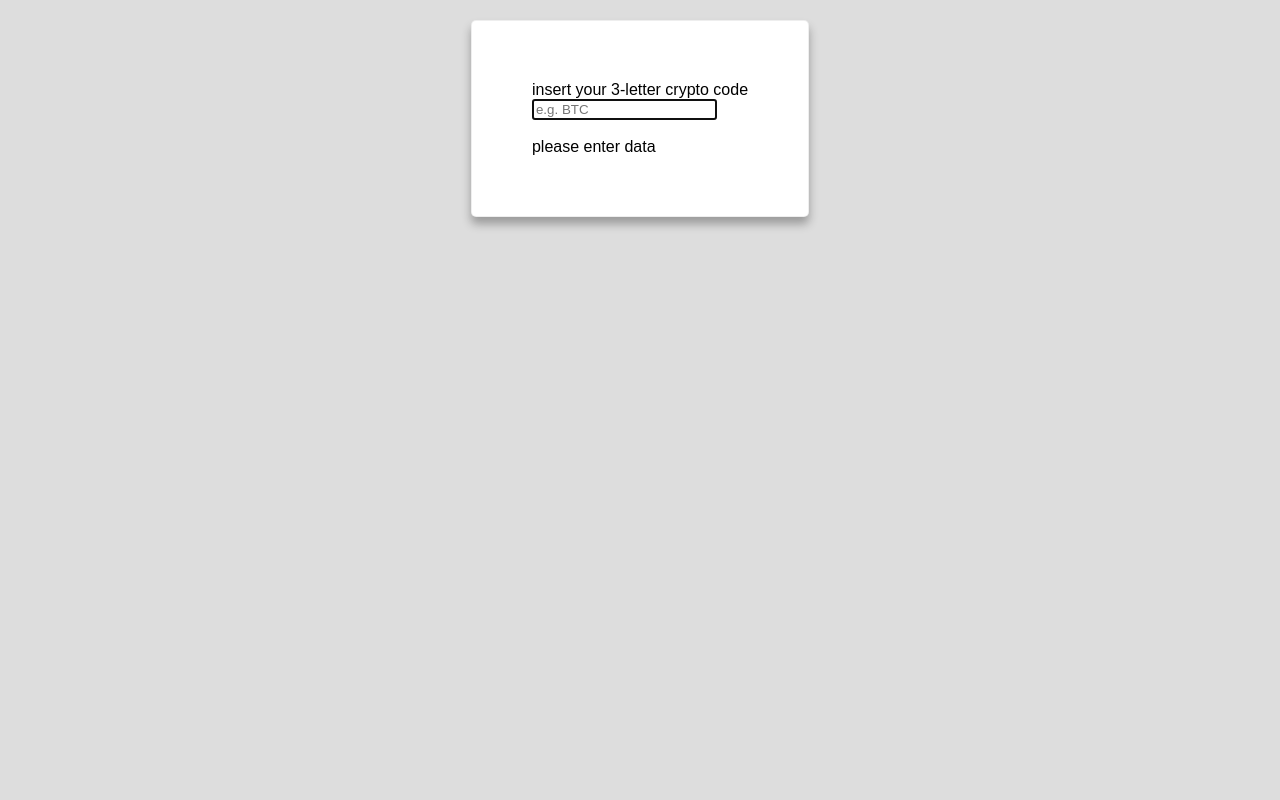
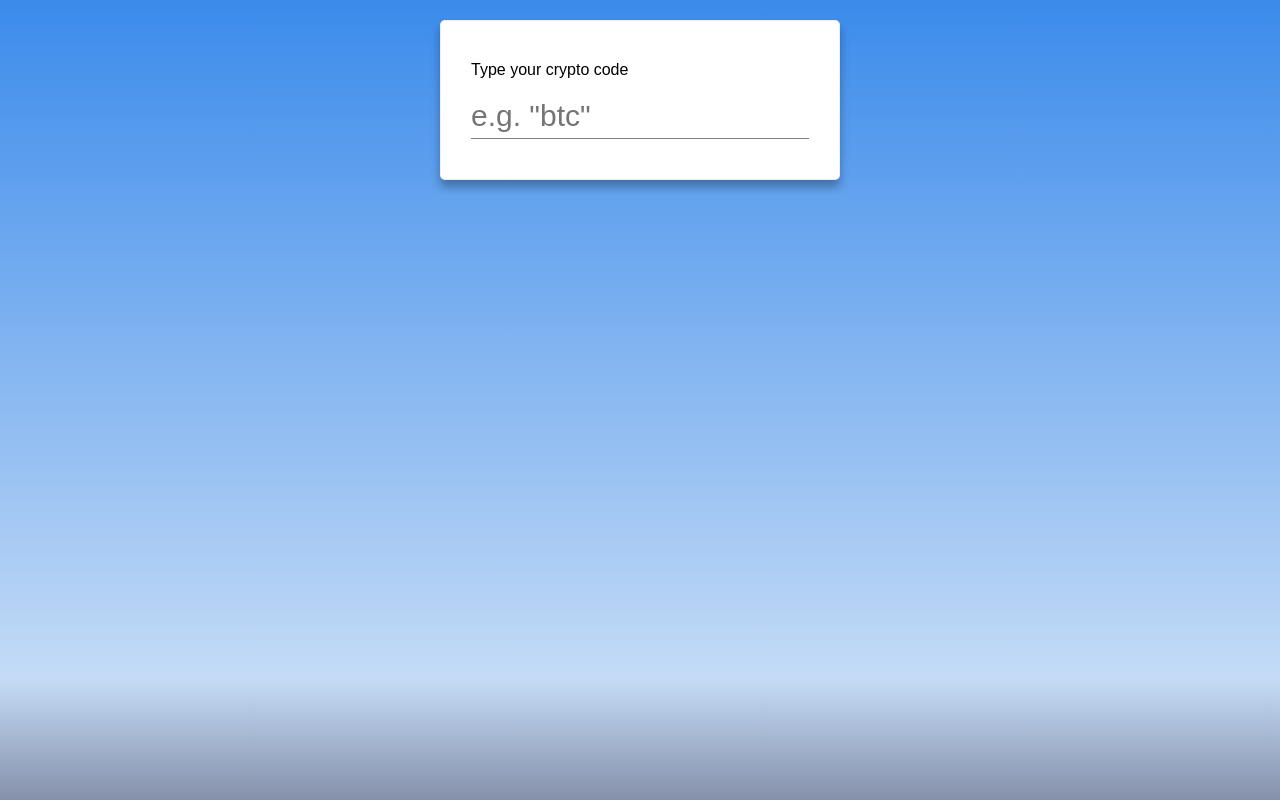
Before and after one commit to bramjoosten/knab-engineer-recruitment-test, a React (Create React App) app: page / in a window 1280 px wide. Built offline with nearby package versions, Linux system fonts and the light colour scheme.

Commit message:
improve styling and add spinner

```diff
--- a/src/App.js
+++ b/src/App.js
@@ -9,11 +9,10 @@ const App = props => {
 
 
   return (
-    <div className={classes.App}>
+    <div className={classes.Wrapper}>
       {console.log("[render]")}
       {/* <p>{errorMessage}</p> */}
       <Form />
-      <br />
       <Results/>
     </div>
   );
--- a/src/App.module.scss
+++ b/src/App.module.scss
@@ -2,18 +2,23 @@ body {
   margin: 0;
   padding: 0;
   font-family: sans-serif;
-  background:#ddd;
+
+  background: linear-gradient(0deg, rgba(133,144,170,1) 0%, rgba(196,219,246,1) 15%, rgba(59,139,235,1) 100%);
+  height: 100vh;
   display: flex;
   justify-content: center;
 }
 
-.App {
-  padding: 60px;
+*{
+  box-sizing: border-box
+}
+
+.Wrapper {
   background: white;
   display: flex;
   margin: 20px;
   flex-direction: column;
-  padding: 60px;
+  padding: 40px 30px;
   border: 1px solid rgba(#ddd, 0.5);
   border-radius: 5px;
   box-shadow: 0px 7px 10px rgba(#000, 0.3);
--- a/src/components/Form/Form.js
+++ b/src/components/Form/Form.js
@@ -3,6 +3,7 @@ import classes from './Form.module.scss'
 import { connect } from 'react-redux'
 import * as actions from 'store/actions'
 import { checkValidity } from 'shared/utility'
+import { ReactComponent as Spinner } from 'assets/spinner.svg'
 
 const Form = (props) => {
     const [inputValue, setInputValue] = useState('')
@@ -14,7 +15,7 @@ const Form = (props) => {
         setInputValue(ev.target.value)
         setIsTouched(true)
         const validity = checkValidity(ev.target.value, { required: true, minLength: 3 })
-        if(validity !== props.isValid){
+        if (validity !== props.isValid) {
             props.onSetValidity(validity)
         }
     }
@@ -40,18 +41,24 @@ const Form = (props) => {
         }
     }, [inputValue, isTouched])
 
+    const loadingStyle = (loading) => {
+        return loading ? { opacity: 1 } : { opacity: 0 }
+    }
+
     return (
-        <form className={classes.Form} >
-            <label htmlFor="input">insert your 3-letter crypto code</label>
+        <form className={classes.Wrapper} >
+            <label htmlFor="input">Type your crypto code</label>
             <div className={classes.InputField} valid={props.isValid ? "valid" : null}>
                 <input
                     ref={inputRef}
                     id="input"
                     type="text"
-                    placeholder="e.g. BTC"
+                    placeholder={"e.g. \"btc\""}
                     value={inputValue}
                     onChange={inputChangedHandler}
+                    spellcheck="false"
                     autoFocus></input>
+                <Spinner title="spinner" height="30" style={loadingStyle(props.loading)} />
             </div>
         </form>
     )
@@ -74,4 +81,4 @@ const mapStateToProps = state => {
 }
 
 
-  export default connect(mapStateToProps,mapDispatchToProps)(Form)
+export default connect(mapStateToProps, mapDispatchToProps)(Form)
--- a/src/components/Form/Form.module.scss
+++ b/src/components/Form/Form.module.scss
@@ -0,0 +1,32 @@
+.Wrapper {
+    display: flex;
+    flex-direction: column;
+
+    label {
+        margin-bottom: 10px;
+    }
+
+    input {
+        font-size: 30px;
+        width: 100%;
+        border: none;
+        border-bottom: 1px solid rgba(#000, 0.5);
+        padding: 10px 10px 5px 0;
+        outline:none;
+    }
+
+    svg {
+        position: absolute;
+        right: -47px;
+        top: 15px;
+        width: 30px;
+        height: 30px;
+        transition: opacity .1s .2s linear;
+    }
+
+
+}
+
+.InputField {
+    position: relative;
+}
--- a/src/components/Results/Results.js
+++ b/src/components/Results/Results.js
@@ -3,9 +3,11 @@ import classes from './Results.module.scss'
 import { connect } from 'react-redux'
 import * as actions from 'store/actions'
 
+
 const Results = (props) => {
 
-    let results = "please enter data"
+    let results = null
+
 
 
     if (!props.isValid) {
@@ -37,20 +39,22 @@ const Results = (props) => {
 
             return (
                 <li key={currency}>
-                    <span className="symbol">{symbol}</span>
-                    <span className="digits">{digits}</span>
+                    <span className={classes.Symbol}>{symbol}</span>
+                    <span className={classes.Digits}>{digits}</span>
                 </li>
             )
         })
     } else {
-        results = "please enter data"
+        results = null
 
 
     }
 
+
+
     return (
         <div className={classes.Wrapper}>
-            {props.result ? <p>{"1 "}{props.result.name}{" equals:"}</p> : null}
+            {props.result ? <p>{"1 "}{props.result.name}{" equals to:"}</p> : null}
             {results}
         </div>
     )
@@ -59,7 +63,8 @@ const Results = (props) => {
 const mapStateToProps = state => {
     return {
         result: state.calculatedResult,
-        isValid: state.formIsValid
+        isValid: state.formIsValid,
+        loading: state.loading
     }
 }
 const mapDispatchToProps = dispatch => {
--- a/src/components/Results/Results.module.scss
+++ b/src/components/Results/Results.module.scss
@@ -1,14 +1,26 @@
-.Wrapper{
+.Wrapper {
 
-    li{
+    li {
         list-style: none;
         display: flex;
         width: 100%;
         justify-content: space-between;
-        border-bottom: 1px solid black;
+        border-bottom: 1px solid rgba(#000, 0.5);
         padding-top: 10px;
+        margin-bottom: 10px;
     }
-    .symbol{
+    p{
+        margin-top:50px;
+        text-align: center;
+    }
 
-    }
 }
+
+.Symbol {
+    font-size: 14px;
+    align-self: flex-end;
+}
+
+.Digits {
+    font-size: 20px;
+}
```
Also changed, not shown: src/assets/spinner.svg (added). Lines whose indentation alone changed are shown as unchanged.
